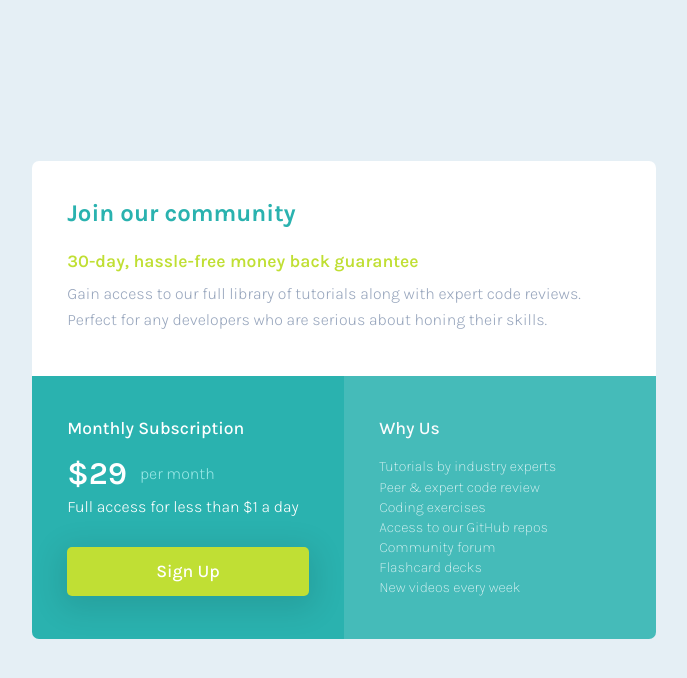
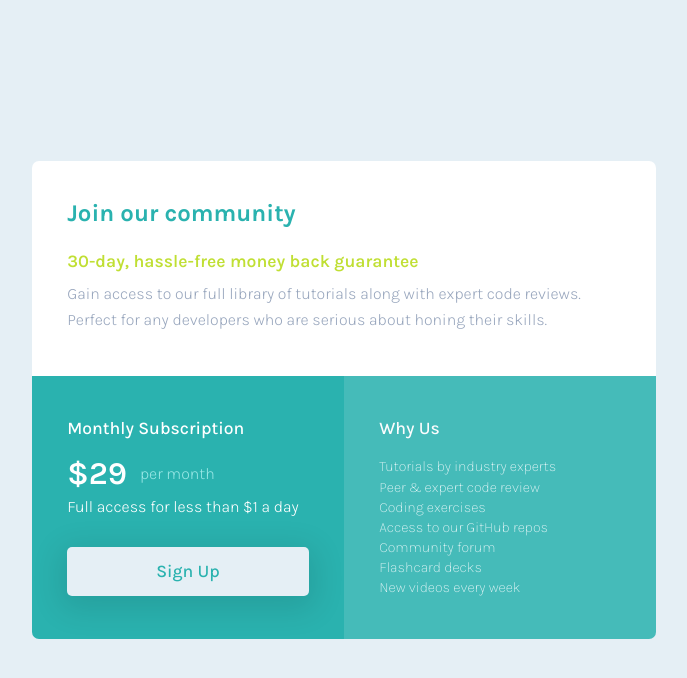
Before and after one commit to Terra42/Single-price-grid-component, a plain HTML site: page index.html in a window 1280 px wide. In both pictures the pointer is over the button "Sign Up". Shown: the whole page, without its empty margins (296-983 px from the left). Drawn offline with Linux system fonts and the light colour scheme.

Commit message:
Added hover effect

```diff
--- a/style.css
+++ b/style.css
@@ -56,7 +56,11 @@ h3{
   border-radius: 5px;
   box-shadow: 0px 7px 30px 7px rgba(0,0,0,0.1);
   cursor: pointer;
+}
 
+.button:hover{
+  background-color: var(--light-grey);
+  color: var(--cyan);
 }
 
 .invitation{
```
Also changed, not shown: images/screenshot.png (added), 2 other files.
